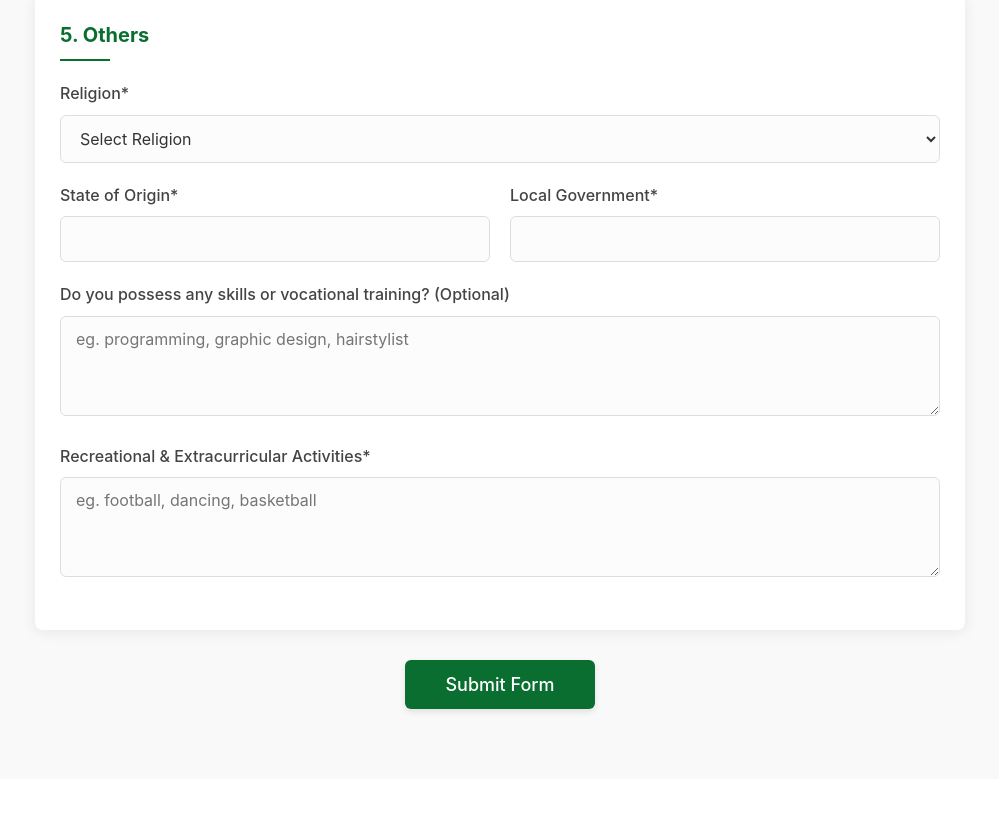
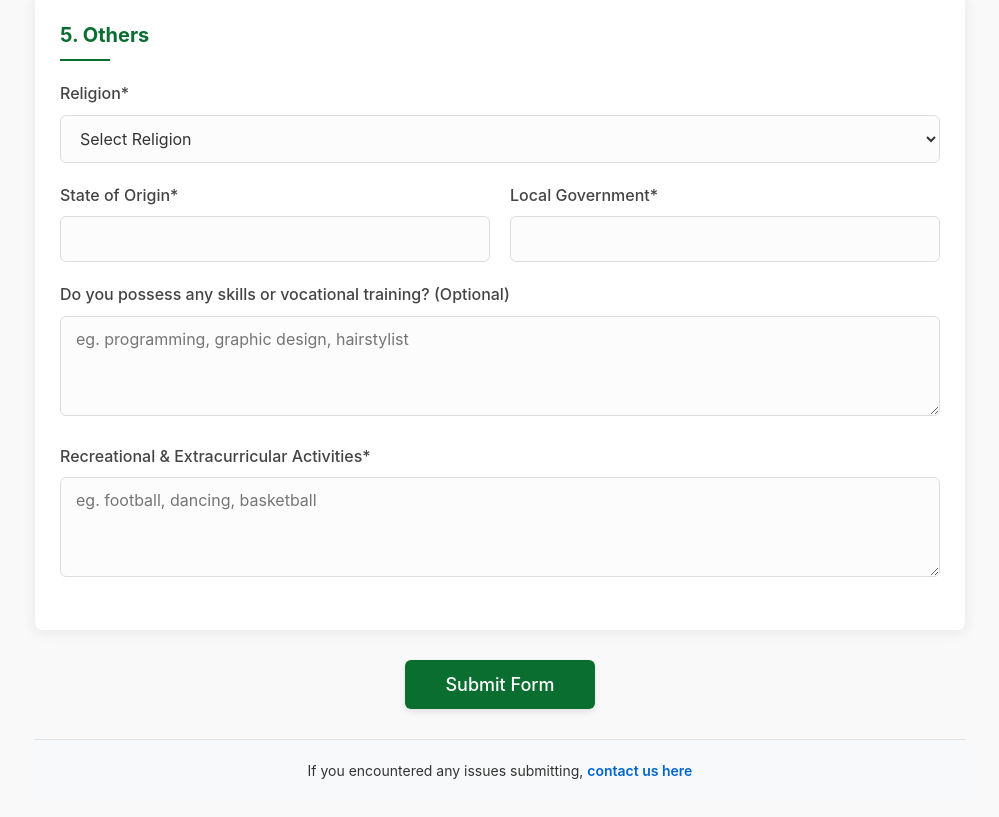
Before and after one commit to Emeenent14/automatic-chainsaw, a React (Vite) app: page / in a window 1280 px wide. Shown: the part 2477-3294 px from the top of the page, without its empty margins (140-1139 px from the left). Before the commit the page ends 3256 px from the top, so only its background shows below. Built offline with nearby package versions, Linux system fonts and the light colour scheme.

Commit message:
email support link/ updated backend api link/ page title

```diff
--- a/index.html
+++ b/index.html
@@ -4,7 +4,7 @@
     <meta charset="UTF-8" />
     <link rel="icon" type="image/svg+xml" href="/images/newunnlogo" />
     <meta name="viewport" content="width=device-width, initial-scale=1.0" />
-    <title>Student Database</title>
+    <title>CBRT-Student Database</title>
   </head>
   <body>
     <div id="root"></div>
--- a/src/App.css
+++ b/src/App.css
@@ -552,3 +552,31 @@ textarea.error {
     font-size: 16px;
   }
 }
+
+.footer {
+  background-color: #f8f9fa; /* Light gray background */
+  padding: 20px 0;
+  text-align: center;
+  font-family: Arial, sans-serif;
+  font-size: 14px;
+  color: #333;
+  border-top: 1px solid #e0e0e0; /* subtle top border */
+  margin-top: 30px; /* space above footer */
+}
+
+.footer p {
+  margin: 0; /* remove default paragraph margin */
+  line-height: 1.5;
+}
+
+.footer a {
+  color: #0066cc; /* classic link blue */
+  text-decoration: none; /* removes underline */
+  font-weight: 600; /* slightly bolder */
+  transition: color 0.2s ease; /* smooth color change */
+}
+
+.footer a:hover {
+  color: #004499; /* darker blue on hover */
+  text-decoration: underline; /* underline on hover */
+}
--- a/src/App.jsx
+++ b/src/App.jsx
@@ -175,7 +175,7 @@ const StudentForm = () => {
     });
 
     try {
-      const response = await axios.post('http://127.0.0.1:8000/api/submit-form/', submitFormData, {
+      const response = await axios.post('https://automatic-chainsaw-backend.onrender.com', submitFormData, {
         headers: {
           'Content-Type': 'multipart/form-data'
         }
@@ -862,7 +862,13 @@ const StudentForm = () => {
           </div>
         </div>
       )}
+
+        <div className="footer">
+          <p>If you encountered any issues submitting, <a href="mailto:cbrtunn@example.com?subject=Submission%20Issue&body=Please%20describe%20the%20issue%20you%20encountered"> contact us here</a></p>
+        </div>
     </div>
+
+
   );
 };
 
```
